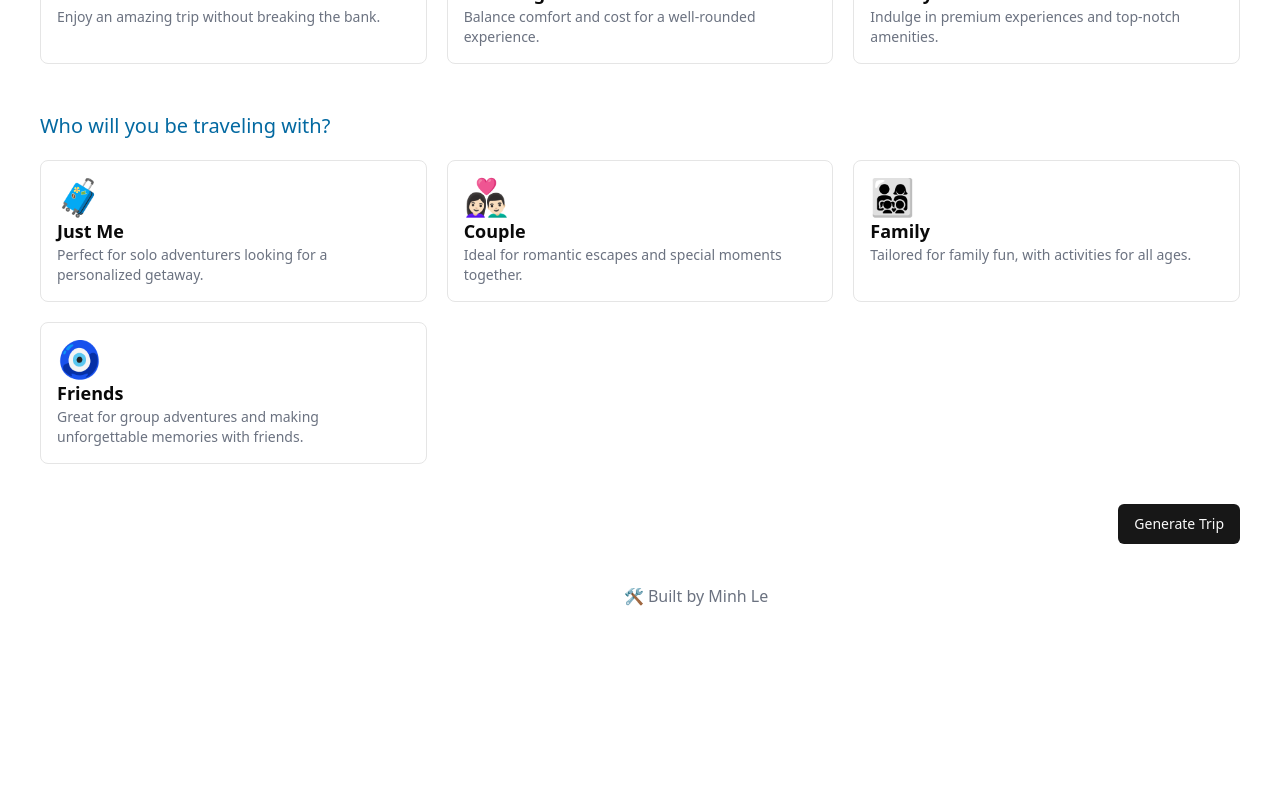
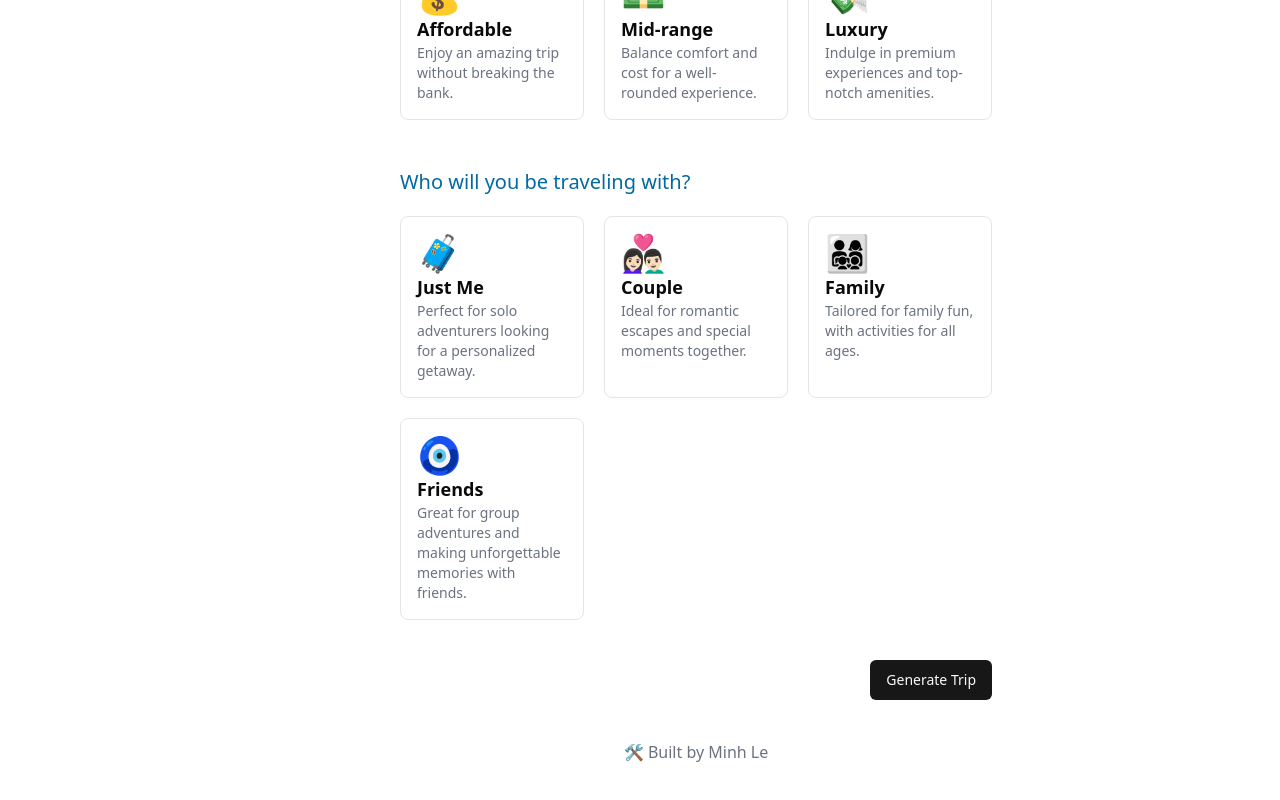
Before and after one commit to btaniemie/hopdrift, a React (Vite) app: page /create-trip in a window 1280 px wide. Shown: the part 614-1414 px from the top of the page. Before the commit the page ends 1262 px from the top, so only its background shows below. Built offline with nearby package versions, Linux system fonts and the light colour scheme; no server answers.

Commit message:
made minor edits to UI

```diff
--- a/src/create-trip/index.jsx
+++ b/src/create-trip/index.jsx
@@ -113,7 +113,7 @@
   }
 
   return (
-    <div className='sm:px-10 md:px-32 lg:px-56 xl:px-10 px-5 mt-10'>
+    <div className='sm:px-10 md:px-32 lg:px-56 xl:px-72 xl:ml-28 mt-10'>
       <h2 className='font-bold text-3xl'>Tell us your preferences to get started! 🗺️</h2>
       <p className='mt-3 text-gray-500 text-xl'>Share some basic details, and we'll handle the rest.</p>
 
@@ -201,7 +201,7 @@
       </DialogContent>
     </Dialog>
 
-    <Footer />
+    <h2 className='text-center text-gray-500 mb-10'>🛠️ Built by Minh Le</h2>
     </div>
   )
 }
```
